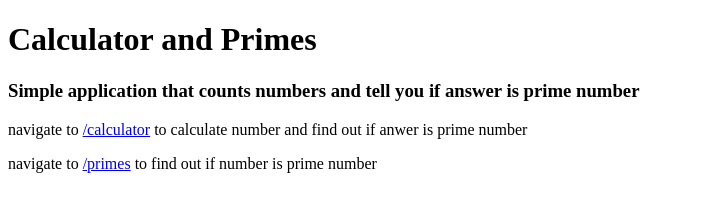
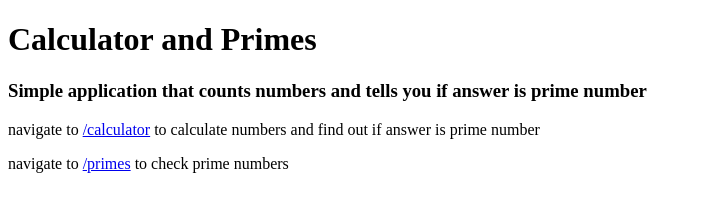
Before and after one commit to MikKarl/calculator-and-primes, a website: page public/index.html in a window 1280 px wide. Shown: the whole page, without its empty margins (0-702 px from the left). Drawn offline with Linux system fonts and the light colour scheme.

Commit message:
fixed spelling mistakes in index.html

```diff
--- a/public/index.html
+++ b/public/index.html
@@ -7,8 +7,8 @@
 
     <body>
         <h1>Calculator and Primes</h1>
-        <h3>Simple application that counts numbers and tell you if answer is prime number</h3>
-        <p>navigate to <a href="http://localhost:3000/calculator">/calculator</a> to calculate number and find out if anwer is prime number </p>
-        <p>navigate to <a href="http://localhost:3000/primes">/primes</a> to find out if number is prime number</p>
+        <h3>Simple application that counts numbers and tells you if answer is prime number</h3>
+        <p>navigate to <a href="http://localhost:3000/calculator">/calculator</a> to calculate numbers and find out if answer is prime number </p>
+        <p>navigate to <a href="http://localhost:3000/primes">/primes</a> to check prime numbers</p>
     </body>
 </html>
```
